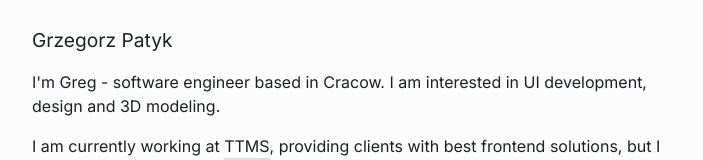
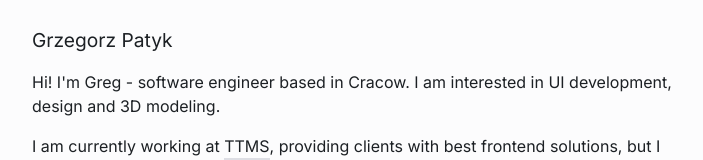
Before and after one commit to grzegorzxpatyk/portfolio, a React (Create React App) app: page / in a window 1280 px wide. Shown: the part 270-430 px from the top of the page, without its empty margins (288-991 px from the left). Built offline with nearby package versions, Linux system fonts and the light colour scheme.

Commit message:
cleanup imports in App.tsx

```diff
--- a/src/App.tsx
+++ b/src/App.tsx
@@ -2,7 +2,7 @@ import React, { useEffect, useLayoutEffect, useState } from 'react';
 import Button from './components/Button';
 import Header from './components/Header';
 import Navbar from './components/Navbar';
-import { darkTheme, globalStyles, styled } from './styles/stitches';
+import { darkTheme, globalStyles } from './styles/stitches';
 import { Separator } from './components/Separator';
 import FlexContainer from './components/FlexContainer';
 import {
@@ -75,7 +75,7 @@ function App() {
                 <section>
                     <NameHeading>Grzegorz Patyk</NameHeading>
                     <BioHeading>
-                        I'm Greg - software engineer based in Cracow. I am
+                        Hi! I'm Greg - software engineer based in Cracow. I am
                         interested in UI development, design and 3D modeling.
                     </BioHeading>
                     <p style={{ margin: '1rem 0', lineHeight: 1.5 }}>
```
